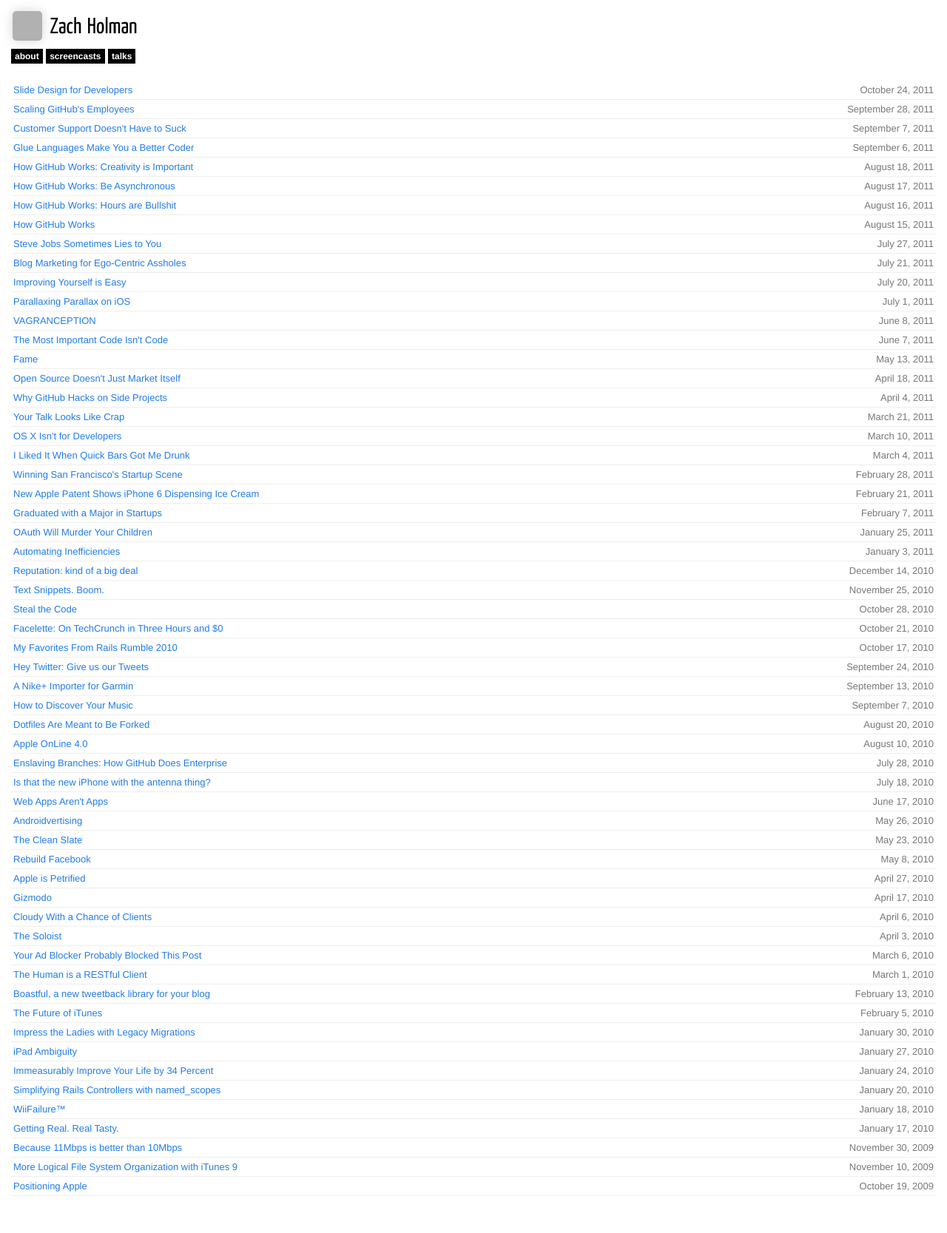
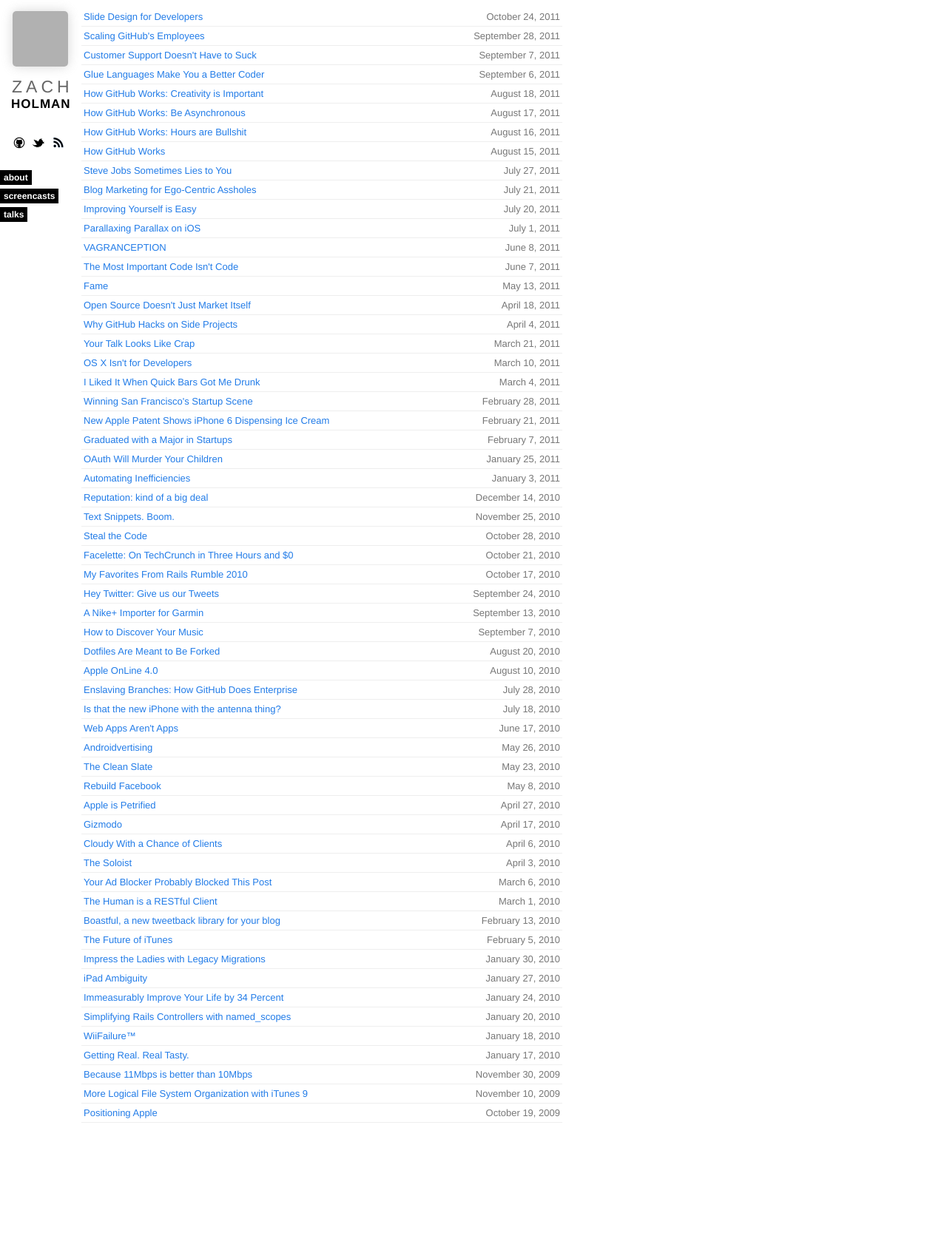
Before and after one commit to broccolini/designertocoder.github.com, a Jekyll site: the page built from index.html, in a window 1280 px wide. Shown: the whole page at 74% size. Built offline with Jekyll 4.4.1, drawn with Linux system fonts in a browser that asks for light colours; nearby versions of some CDN libraries; Markdown is read by kramdown in place of the engine named in the settings; comment, search, counter and statistics services are not loaded; after the commit the page ends 1568 px from its top, so only the background shows below that; grey boxes are pictures that could not be loaded.

Commit message:
only iphone

```diff
--- a/_layouts/layout.html
+++ b/_layouts/layout.html
@@ -12,7 +12,7 @@
   <link rel="alternate" type="application/rss+xml" href="http://feeds.feedburner.com/holman" />
   <link rel="stylesheet" href="/css/styles.css" type="text/css" media="screen, projection" />
   <link rel="stylesheet" href="/css/syntax.css" type="text/css" />
-  <link rel="stylesheet" href="/css/ios.css" type="text/css" />
+  <link media="only screen and (max-device-width: 480px)" href="/css/ios.css" type="text/css" rel="stylesheet" />
   <link href='http://fonts.googleapis.com/css?family=Yanone+Kaffeesatz' rel='stylesheet' type='text/css'>
   <link rel="apple-touch-icon" href="/apple-touch-icon.png" />
   <script type="text/javascript" src="http://ajax.googleapis.com/ajax/libs/jquery/1.4.1/jquery.min.js"></script>
```
